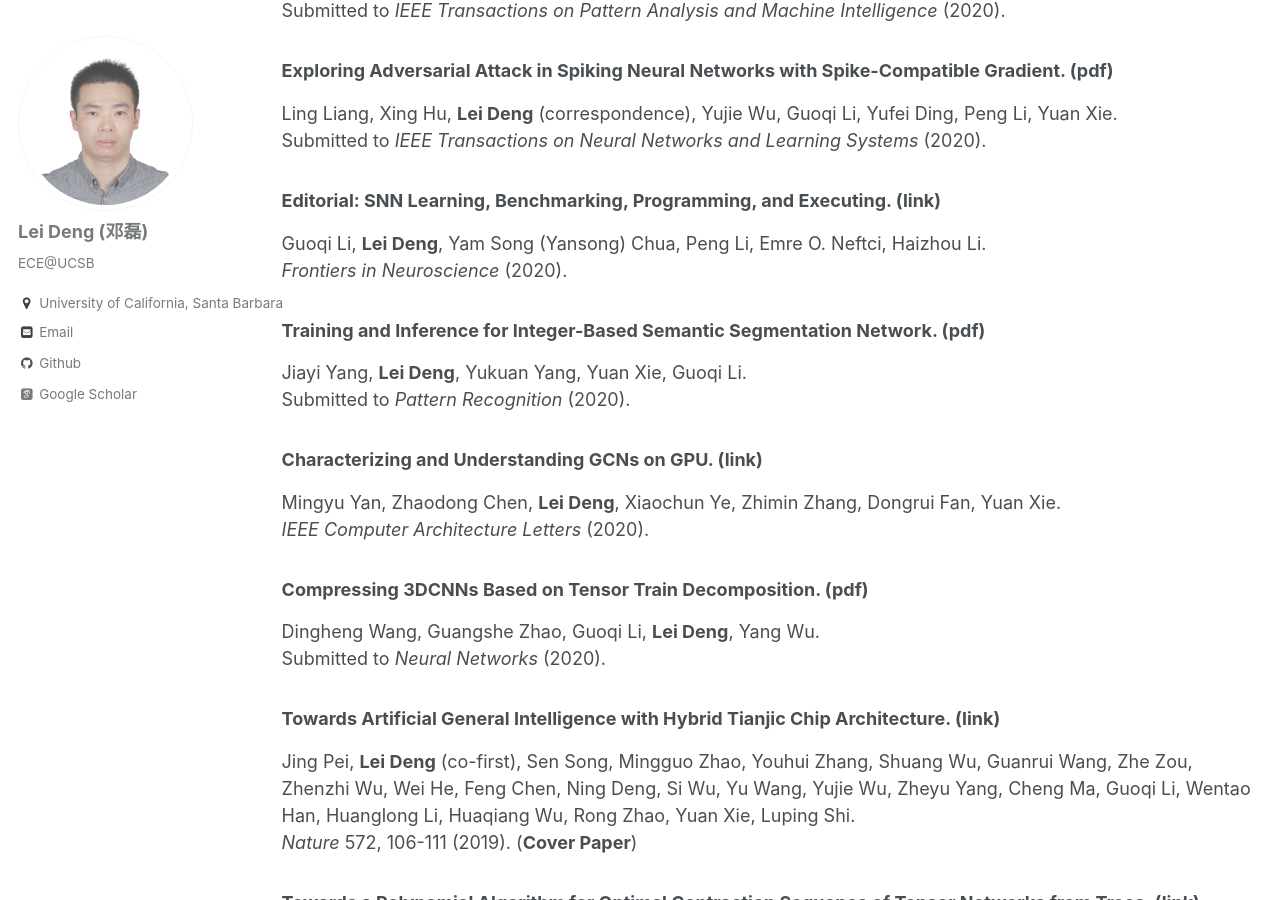
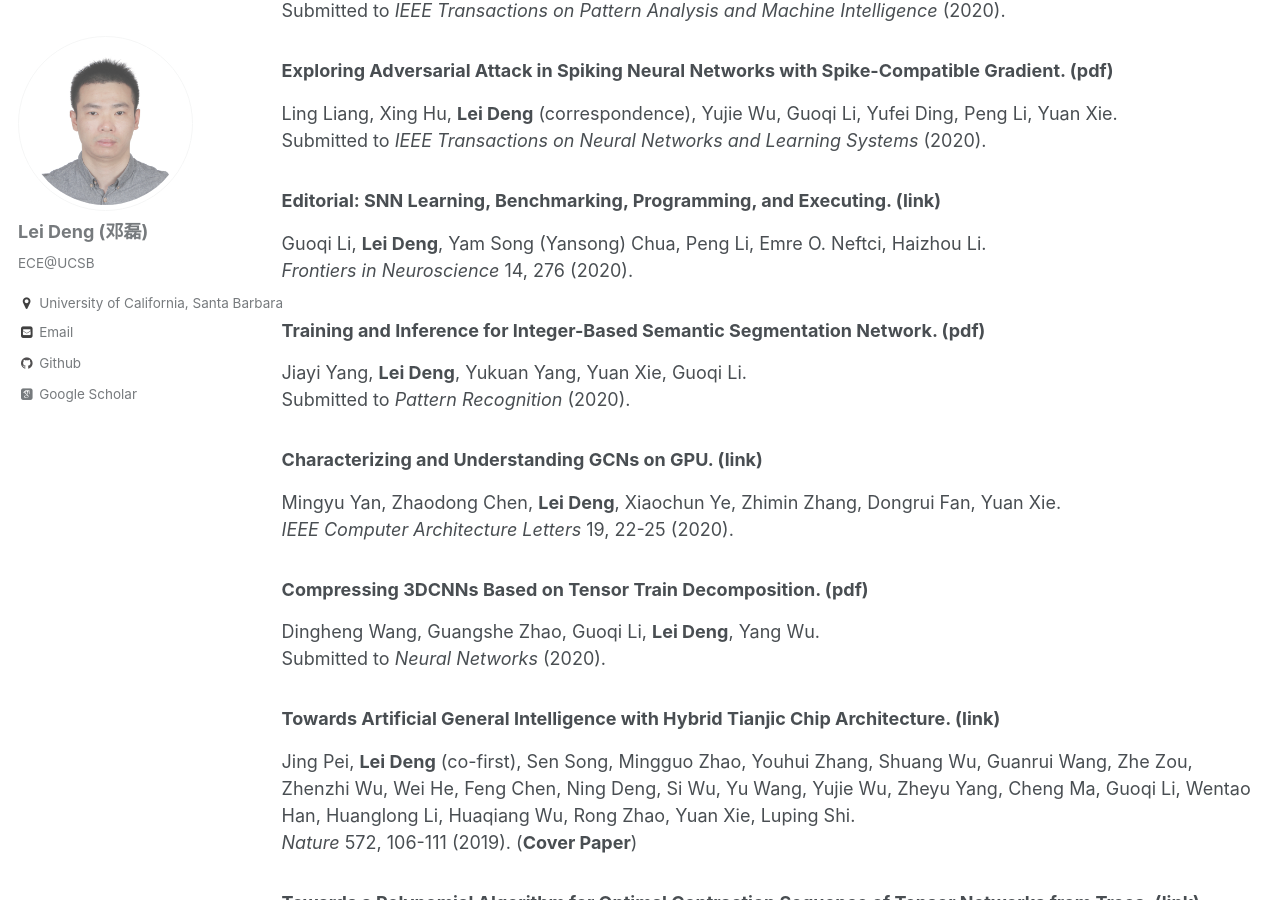
Before and after one commit to dllfei/dllfei.github.io, a Jekyll site: the page built from _pages/publications.md, in a window 1280 px wide and 900 px high, scrolled down 1324 px. Built offline with Jekyll 4.4.1, drawn with Linux system fonts in a browser that asks for light colours; some web fonts are replaced.

Commit message:
Update publications.md

```diff
--- a/_pages/publications.md
+++ b/_pages/publications.md
@@ -46,7 +46,7 @@ Submitted to *IEEE Transactions on Neural Networks and Learning Systems* (2020).
 
 ### Editorial: SNN Learning, Benchmarking, Programming, and Executing. ([link](https://www.frontiersin.org/articles/10.3389/fnins.2020.00276/full)) <br />
 Guoqi Li, **Lei Deng**, Yam Song (Yansong) Chua, Peng Li, Emre O. Neftci, Haizhou Li. <br />
-*Frontiers in Neuroscience* (2020).
+*Frontiers in Neuroscience* 14, 276 (2020).
 
 ### Training and Inference for Integer-Based Semantic Segmentation Network. ([pdf](https://jiayiyang.info/files/QFCN.pdf)) <br />
 Jiayi Yang, **Lei Deng**, Yukuan Yang, Yuan Xie, Guoqi Li. <br />
@@ -54,7 +54,7 @@ Submitted to *Pattern Recognition* (2020).
 
 ### Characterizing and Understanding GCNs on GPU. ([link](https://ieeexplore.ieee.org/document/8976117)) <br />
 Mingyu Yan, Zhaodong Chen, **Lei Deng**, Xiaochun Ye, Zhimin Zhang, Dongrui Fan, Yuan Xie. <br />
-*IEEE Computer Architecture Letters* (2020).
+*IEEE Computer Architecture Letters* 19, 22-25 (2020).
 
 ### Compressing 3DCNNs Based on Tensor Train Decomposition. ([pdf](https://arxiv.org/pdf/1912.03647.pdf)) <br />
 Dingheng Wang, Guangshe Zhao, Guoqi Li, **Lei Deng**, Yang Wu. <br />
```
